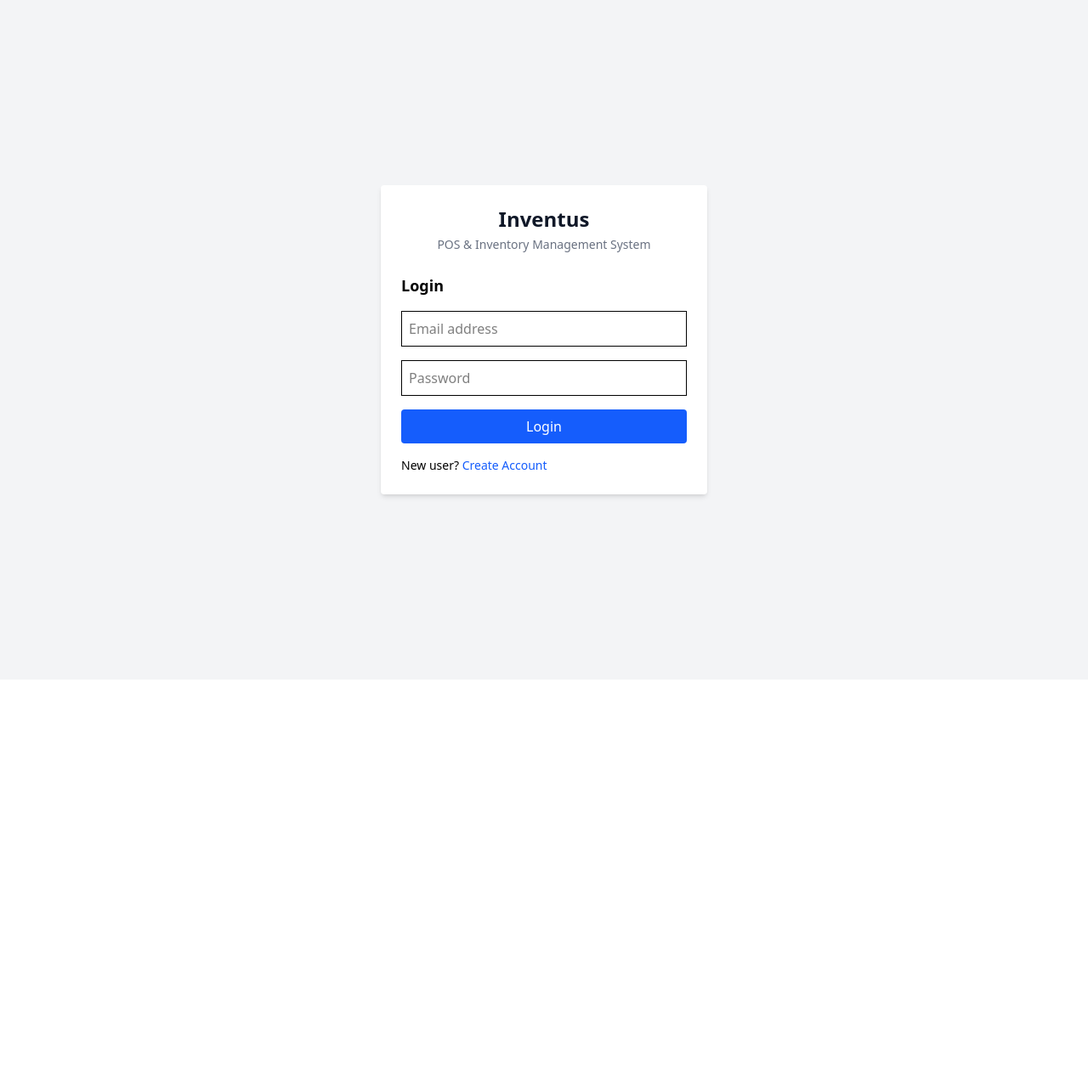
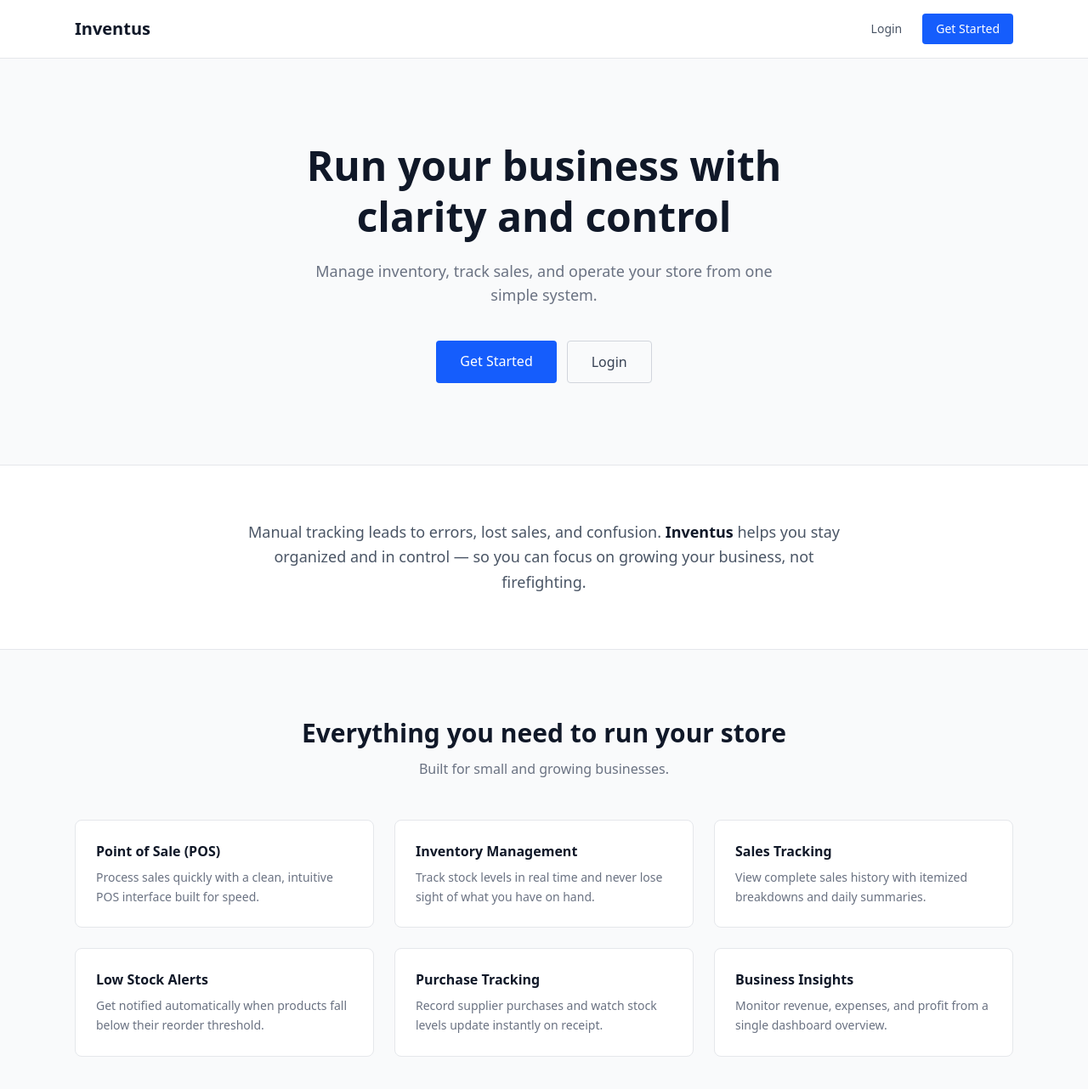
Before and after one commit to Endys-Hub/inventus, a React (Vite) app in the folder frontend/: page / in a window 1280 px wide. Shown: the top 1282 px of the page at 85% size. Before the commit the page ends 800 px from the top, so only its background shows below. Built offline with nearby package versions, Linux system fonts and the light colour scheme; no server answers.

Commit message:
Added proper landing and routing

```diff
--- a/frontend/src/main.jsx
+++ b/frontend/src/main.jsx
@@ -8,6 +8,7 @@ import { CartProvider } from "./context/CartContext.jsx";
 import ProtectedRoute from "./components/ProtectedRoute.jsx";
 import ErrorFallback from "./components/ErrorFallback.jsx";
 
+import LandingPage from "./pages/LandingPage.jsx";
 import Login from "./pages/auth/Login.jsx";
 import Register from "./pages/auth/Register.jsx";
 import ChangePassword from "./pages/auth/ChangePassword.jsx";
@@ -60,6 +61,7 @@ const router = createBrowserRouter([
   {
     errorElement: <ErrorFallback />,
     children: [
+      { path: "/", element: <LandingPage /> },
       { path: "/login", element: <Login /> },
       { path: "/register", element: <Register /> },
 
--- /dev/null
+++ b/frontend/src/pages/LandingPage.jsx
@@ -0,0 +1,166 @@
+import React from "react";
+import { Link } from "react-router-dom";
+
+const features = [
+  {
+    title: "Point of Sale (POS)",
+    desc: "Process sales quickly with a clean, intuitive POS interface built for speed.",
+  },
+  {
+    title: "Inventory Management",
+    desc: "Track stock levels in real time and never lose sight of what you have on hand.",
+  },
+  {
+    title: "Sales Tracking",
+    desc: "View complete sales history with itemized breakdowns and daily summaries.",
+  },
+  {
+    title: "Low Stock Alerts",
+    desc: "Get notified automatically when products fall below their reorder threshold.",
+  },
+  {
+    title: "Purchase Tracking",
+    desc: "Record supplier purchases and watch stock levels update instantly on receipt.",
+  },
+  {
+    title: "Business Insights",
+    desc: "Monitor revenue, expenses, and profit from a single dashboard overview.",
+  },
+];
+
+const steps = [
+  { num: "1", title: "Add your products", desc: "Set up categories, suppliers, and product listings with pricing and stock levels." },
+  { num: "2", title: "Sell using the POS", desc: "Process transactions at the counter with a fast, role-based point-of-sale interface." },
+  { num: "3", title: "Track everything in real time", desc: "Watch inventory, sales, and expenses update automatically as your business moves." },
+];
+
+export default function LandingPage() {
+  return (
+    <div className="min-h-screen bg-white text-gray-800 flex flex-col">
+      {/* Navbar */}
+      <nav className="border-b border-gray-200 bg-white sticky top-0 z-10">
+        <div className="max-w-6xl mx-auto px-6 py-4 flex items-center justify-between">
+          <span className="text-xl font-bold text-gray-900">Inventus</span>
+          <div className="flex items-center gap-3">
+            <Link
+              to="/login"
+              className="text-sm font-medium text-gray-600 hover:text-gray-900 transition-colors px-3 py-2"
+            >
+              Login
+            </Link>
+            <Link
+              to="/register"
+              className="text-sm font-medium bg-blue-600 hover:bg-blue-700 text-white px-4 py-2 rounded transition-colors"
+            >
+              Get Started
+            </Link>
+          </div>
+        </div>
+      </nav>
+
+      {/* Hero */}
+      <section className="bg-gray-50 border-b border-gray-200">
+        <div className="max-w-6xl mx-auto px-6 py-24 text-center">
+          <h1 className="text-4xl sm:text-5xl font-bold text-gray-900 leading-tight mb-5">
+            Run your business with<br className="hidden sm:block" /> clarity and control
+          </h1>
+          <p className="text-lg text-gray-500 max-w-xl mx-auto mb-10">
+            Manage inventory, track sales, and operate your store from one simple system.
+          </p>
+          <div className="flex flex-col sm:flex-row gap-3 justify-center">
+            <Link
+              to="/register"
+              className="bg-blue-600 hover:bg-blue-700 text-white font-medium px-7 py-3 rounded transition-colors"
+            >
+              Get Started
+            </Link>
+            <Link
+              to="/login"
+              className="border border-gray-300 hover:border-gray-400 text-gray-700 font-medium px-7 py-3 rounded transition-colors"
+            >
+              Login
+            </Link>
+          </div>
+        </div>
+      </section>
+
+      {/* Problem */}
+      <section className="py-16 border-b border-gray-200">
+        <div className="max-w-3xl mx-auto px-6 text-center">
+          <p className="text-lg text-gray-600 leading-relaxed">
+            Manual tracking leads to errors, lost sales, and confusion.{" "}
+            <span className="text-gray-900 font-semibold">Inventus</span> helps you stay
+            organized and in control — so you can focus on growing your business, not
+            firefighting.
+          </p>
+        </div>
+      </section>
+
+      {/* Features */}
+      <section className="py-20 bg-gray-50 border-b border-gray-200">
+        <div className="max-w-6xl mx-auto px-6">
+          <div className="text-center mb-12">
+            <h2 className="text-2xl sm:text-3xl font-bold text-gray-900">Everything you need to run your store</h2>
+            <p className="text-gray-500 mt-3">Built for small and growing businesses.</p>
+          </div>
+          <div className="grid sm:grid-cols-2 lg:grid-cols-3 gap-6">
+            {features.map((f) => (
+              <div key={f.title} className="bg-white border border-gray-200 rounded-lg p-6">
+                <h3 className="font-semibold text-gray-900 mb-2">{f.title}</h3>
+                <p className="text-sm text-gray-500 leading-relaxed">{f.desc}</p>
+              </div>
+            ))}
+          </div>
+        </div>
+      </section>
+
+      {/* How It Works */}
+      <section className="py-20 border-b border-gray-200">
+        <div className="max-w-6xl mx-auto px-6">
+          <div className="text-center mb-12">
+            <h2 className="text-2xl sm:text-3xl font-bold text-gray-900">How it works</h2>
+          </div>
+          <div className="grid sm:grid-cols-3 gap-8">
+            {steps.map((s) => (
+              <div key={s.num} className="text-center">
+                <div className="w-10 h-10 bg-blue-600 text-white rounded-full flex items-center justify-center font-bold text-lg mx-auto mb-4">
+                  {s.num}
+                </div>
+                <h3 className="font-semibold text-gray-900 mb-2">{s.title}</h3>
+                <p className="text-sm text-gray-500 leading-relaxed">{s.desc}</p>
+              </div>
+            ))}
+          </div>
+        </div>
+      </section>
+
+      {/* CTA */}
+      <section className="py-24 bg-blue-600">
+        <div className="max-w-3xl mx-auto px-6 text-center">
+          <h2 className="text-2xl sm:text-3xl font-bold text-white mb-4">
+            Start managing your business today
+          </h2>
+          <p className="text-blue-100 mb-8">
+            Set up in minutes. No technical knowledge required.
+          </p>
+          <Link
+            to="/register"
+            className="inline-block bg-white text-blue-600 font-semibold px-8 py-3 rounded hover:bg-blue-50 transition-colors"
+          >
+            Create Free Account
+          </Link>
+        </div>
+      </section>
+
+      {/* Footer */}
+      <footer className="border-t border-gray-200 py-8 mt-auto">
+        <div className="max-w-6xl mx-auto px-6 flex flex-col sm:flex-row items-center justify-between gap-2">
+          <span className="font-semibold text-gray-900">Inventus</span>
+          <p className="text-sm text-gray-500">
+            &copy; {new Date().getFullYear()} Inventus. All rights reserved.
+          </p>
+        </div>
+      </footer>
+    </div>
+  );
+}
```
